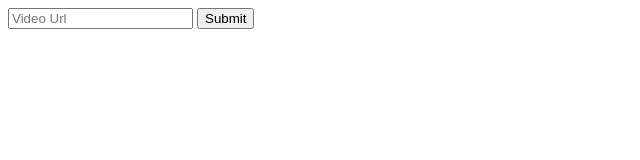
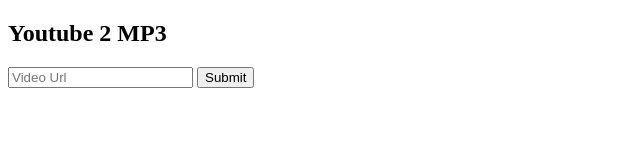
Before and after one commit to jerrywdlee/youtube-mp3-getter, a website: page public/index.html in a window 1280 px wide. Shown: the whole page, without its empty margins (0-640 px from the left). Drawn offline with Linux system fonts and the light colour scheme.

Commit message:
update url prepare for new functions

```diff
--- a/public/index.html
+++ b/public/index.html
@@ -7,7 +7,8 @@
   <title>Youtube MP3 Transporter</title>
 </head>
 <body>
-  <form action="/api" method="get">
+  <form action="/api/youtube_2_mp3" method="get">
+    <h2>Youtube 2 MP3</h2>
     <input type="text" name="video_url" placeholder="Video Url" required>
     <input type="submit" value="Submit">
   </form>
```
Also changed, not shown: index.js (+6 -1 lines).
